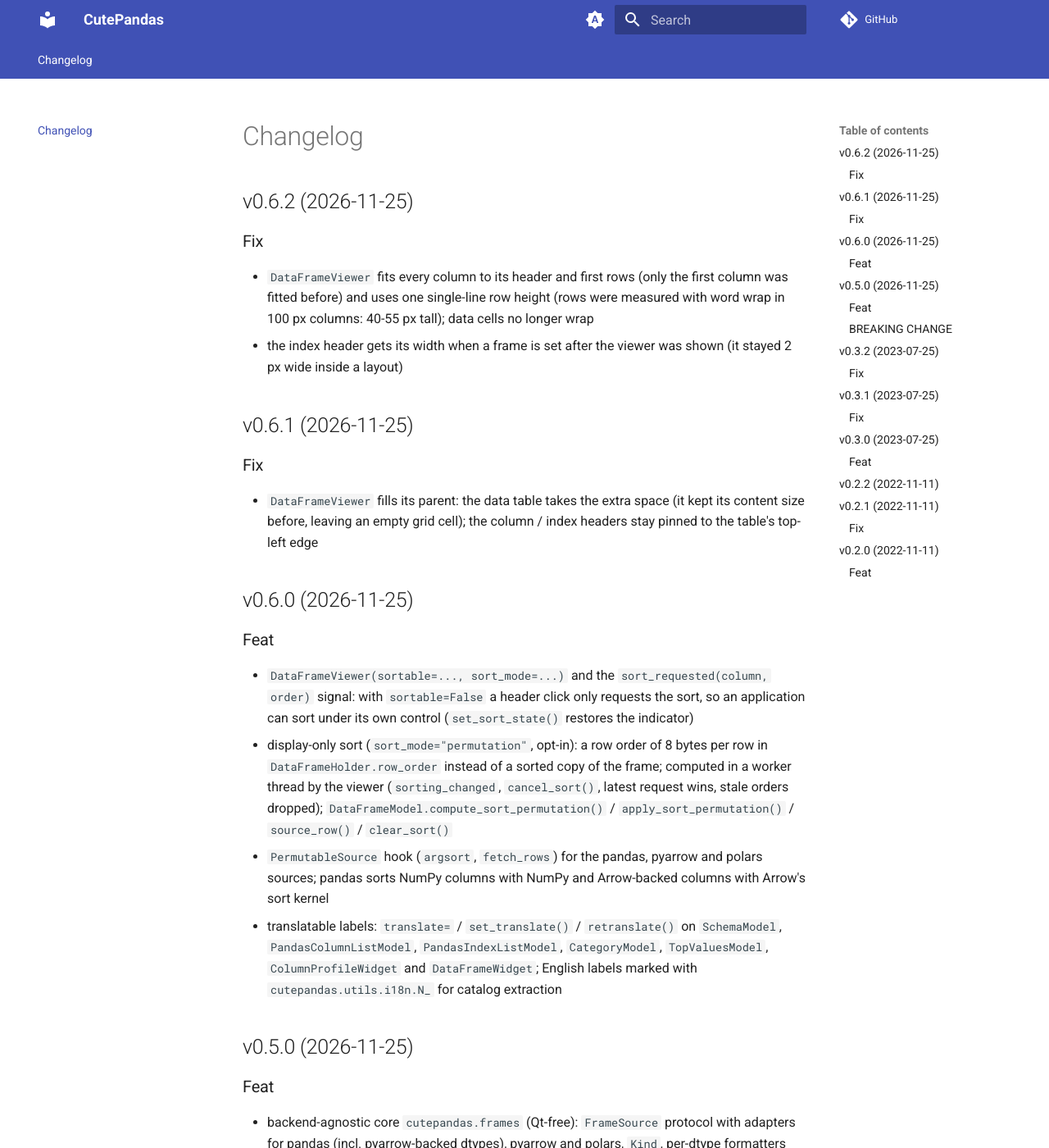
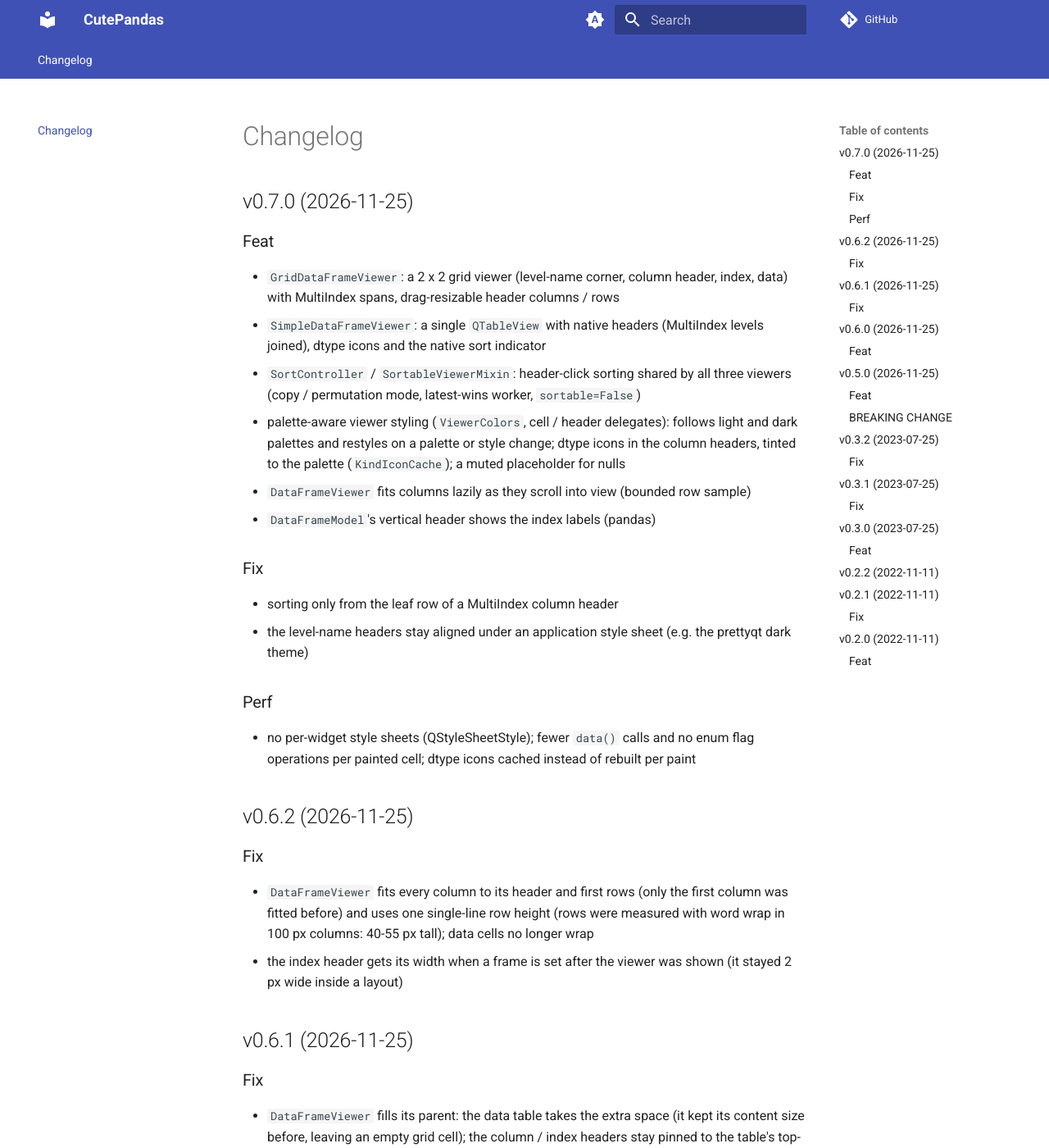
Before and after one commit to phil65/cutepandas, an MkDocs documentation site: the page built from docs/changelog.md, in a window 1280 px wide and 1400 px high. Shown: the whole window at 82% size. Built offline with MkDocs 1.6.1 and Material for MkDocs 9.7.7, drawn with Linux system fonts in a browser that asks for light colours; comment, search, counter and statistics services are not loaded.

Commit message:
docs: choosing a viewer, shared sorting, changelog for 0.7.0
Co-Authored-By: Claude Opus 5.5 <noreply@anthropic.com>

```diff
--- a/docs/changelog.md
+++ b/docs/changelog.md
@@ -1,3 +1,30 @@
+## v0.7.0 (2026-11-25)
+
+### Feat
+
+- `GridDataFrameViewer`: a 2 x 2 grid viewer (level-name corner, column header, index,
+  data) with MultiIndex spans, drag-resizable header columns / rows
+- `SimpleDataFrameViewer`: a single `QTableView` with native headers (MultiIndex levels
+  joined), dtype icons and the native sort indicator
+- `SortController` / `SortableViewerMixin`: header-click sorting shared by all three
+  viewers (copy / permutation mode, latest-wins worker, `sortable=False`)
+- palette-aware viewer styling (`ViewerColors`, cell / header delegates): follows light
+  and dark palettes and restyles on a palette or style change; dtype icons in the
+  column headers, tinted to the palette (`KindIconCache`); a muted placeholder for nulls
+- `DataFrameViewer` fits columns lazily as they scroll into view (bounded row sample)
+- `DataFrameModel`'s vertical header shows the index labels (pandas)
+
+### Fix
+
+- sorting only from the leaf row of a MultiIndex column header
+- the level-name headers stay aligned under an application style sheet (e.g. the
+  prettyqt dark theme)
+
+### Perf
+
+- no per-widget style sheets (QStyleSheetStyle); fewer `data()` calls and no enum flag
+  operations per painted cell; dtype icons cached instead of rebuilt per paint
+
 ## v0.6.2 (2026-11-25)
 
 ### Fix
```
Also changed, not shown: AGENTS.md (+21 -4 lines), README.md (+49 -6 lines).
